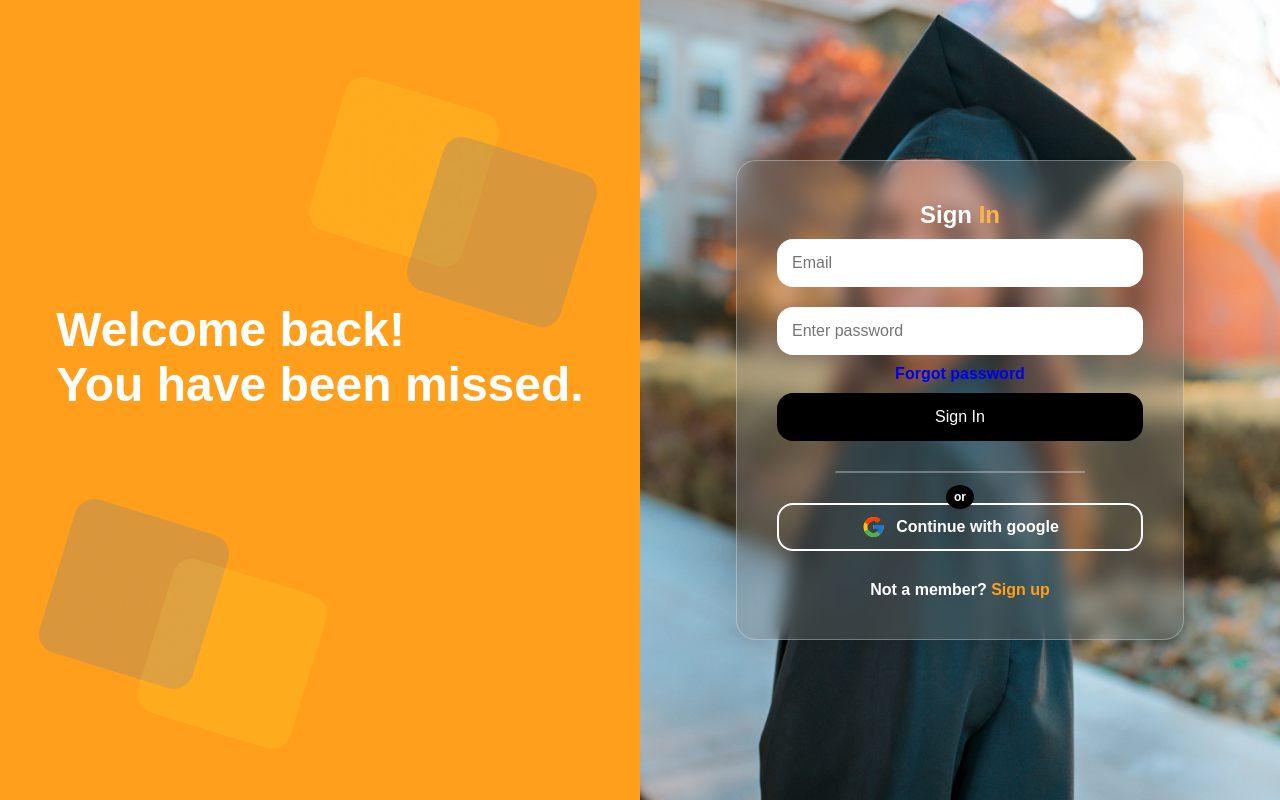
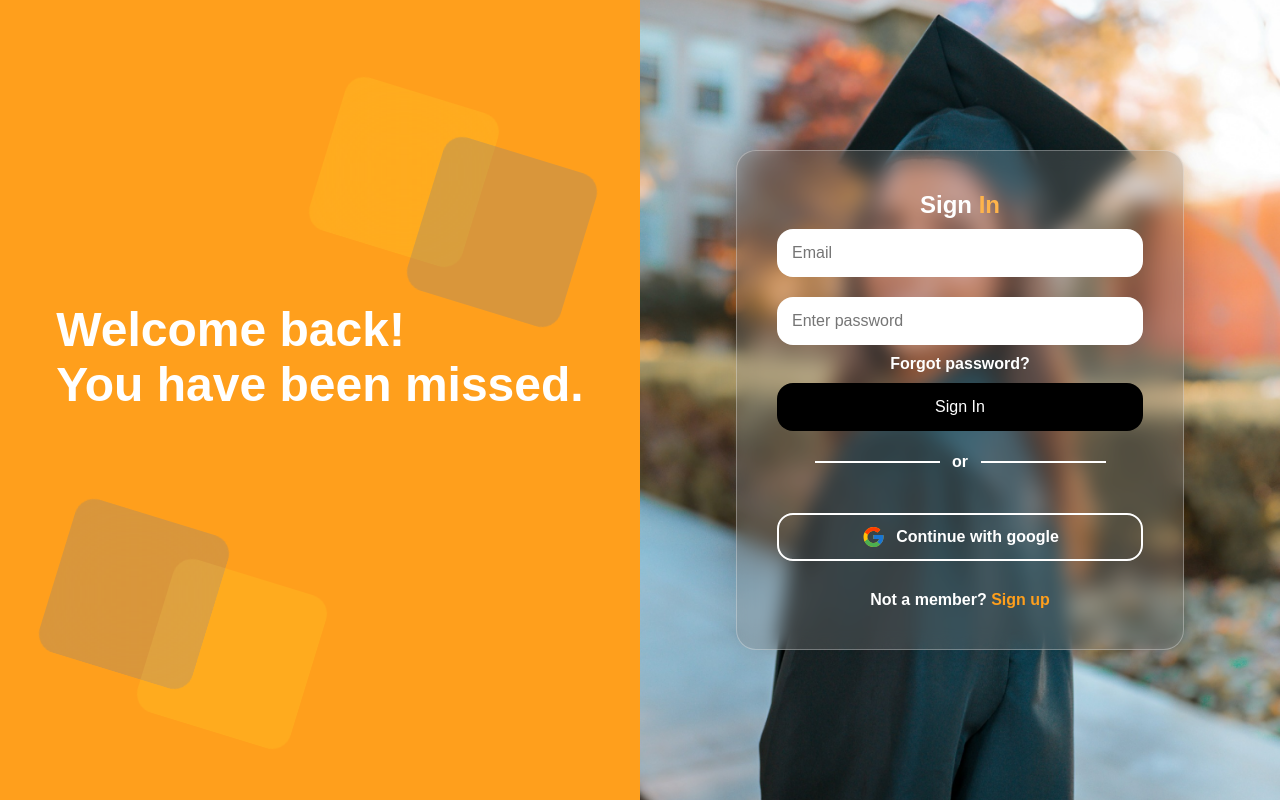
Before and after one commit to Wikki2000/WIS-Grader, a Python web app: template app/templates/login.html in a window 1280 px wide. Run offline with Jinja, Linux system fonts and the light colour scheme; the template is opened without the code that fills it, so the values that code supplies are empty; some libraries are stand-ins or nearby versions.

Commit message:
fix(style): Update styles to align with figma design

```diff
--- a/app/static/css/authenication.css
+++ b/app/static/css/authenication.css
@@ -78,24 +78,23 @@ a {
   border: 2px solid #dc362e !important;
 }
 
-.auth-form-container hr {
+.horizontal-line {
+  display: flex;
+  align-items: center;
+  width: 300px;
+  margin: auto;
+}
+
+.line {
   border-width: 1.5px;
-  border-top: 1px solid #ffffff;
-  max-width: 250px;
+  border: 1px solid #ffffff;
+  width: 125px;
   margin: 20px auto;
-  border-color: rgba(255, 255, 255, 0.3);
 }
 
 .or-text {
-  background: #000000;
-  position: absolute;
-  bottom: 90px;
-  left: 50%;
-  transform: translateX(-50%);
-  border-radius: 50%;
-  padding: 5px 8px;
-  font-size: 12px;
-  color: #ffffff;
+  padding: 8px;
+  font-size: 16px;
 }
 
 .signin-text {
--- a/app/static/css/components.css
+++ b/app/static/css/components.css
@@ -5,8 +5,8 @@
   box-sizing: border-box;
 }
 
-body {
-  /* background-color: #FF9F1C; */
+a {
+  text-decoration: none;
 }
 
 /* ==================== App Background Style ======================= */
@@ -232,14 +273,12 @@ body {
   border-radius: 5px;
 }
 
-.auth-card__content .link {
-  text-decoration: none;
+.link {
   color: #ffffff;
 }
 
 .auth-card__alt-option {
-  text-decoration: none;
-  color: #FF9F1C;
+  color: #000000;
 }
 
 /* ==== Authentication alert components ==== */
--- a/app/static/js/course_management.js
+++ b/app/static/js/course_management.js
@@ -121,7 +121,7 @@ $(document).ready(function () {
       });
 
       $('.button--cancel, .fa-times').click(function () {
-        $('.modal--delete').remove();
+        $('#modal-container').remove();
       });
 
     });
--- a/app/templates/login.html
+++ b/app/templates/login.html
@@ -48,7 +48,7 @@
             <input type="email" name="email" id="email" placeholder="Email" required />
             <input type="password" name="password" id="password" placeholder="Enter password" required />
 
-            <p><a href="{{ url_for('app.forgot_password') }}" class="link">Forgot password</a></p>
+            <p><a href="{{ url_for('app.forgot_password') }}" class="link">Forgot password?</a></p>
 
             <button type="submit" name="submit" id="submit" class="button button--signin">Sign In</button>
           </form>
@@ -56,8 +56,12 @@
           <!-- Animate while waiting for server response. -->
           <div class="loader"></div>
 
-          <hr />
-          <p class="or-text">or</p>
+          <div class="horizontal-line">
+            <hr class="line"/>
+            <p class="or-text">or</p>
+            <hr class="line"/>
+          </div>
+
           <button class="button button--google">
             <svg width="25" height="24" viewBox="0 0 25 24" fill="none">
               <path
--- a/app/templates/manage-course.html
+++ b/app/templates/manage-course.html
@@ -100,7 +100,7 @@
               <td>30</td>
               <td>
                 <i class="fa fa-ellipsis-v"></i>
-                <span class="dashboard__table-close-icon">&times;</span>
+                <span class="close-icon">&times;</span>
               </td>
 
               <!-- Table popup mennu -->
--- a/app/templates/manage-students.html
+++ b/app/templates/manage-students.html
@@ -100,7 +100,7 @@
               <td>Computer Science</td>
               <td>
                 <i class="fa fa-ellipsis-v"></i>
-                <span class="dashboard__table-close-icon">&times;</span>
+                <span class="close-icon">&times;</span>
               </td>
 
               <!-- Table popup mennu -->
--- a/app/templates/static_pages/modal-confirm-delete.html
+++ b/app/templates/static_pages/modal-confirm-delete.html
@@ -1,4 +1,5 @@
 <!-- ===== Delete course modal markup ====== -->
+<div id="modal-container" class="modal-container">
   <div class="modal modal--delete">
     <i class="fa fa-times" aria-hidden="true"></i>
     <svg width="50" height="50" viewBox="0 0 50 50" fill="none">
@@ -15,3 +16,4 @@
       <button class="button button--cancel">Cancel</button>
     </span>
   </div>
+</div>
--- a/app/templates/static_pages/modal-course-added-success.html
+++ b/app/templates/static_pages/modal-course-added-success.html
@@ -1,5 +1,5 @@
 <!-- ===== Create course success markup ====== -->
-
+<div class="modal-container">
   <div class="modal modal--course">
     <i class="fa fa-times" aria-hidden="true"></i>
     <img class="modal__image" src="/static/images/dancing_girl.jpeg" alt="">
@@ -15,3 +15,4 @@
       <button class="button button--share"> Share link <i class="fa fa-share-alt" aria-hidden="true"></i> </button>
     </div>
   </div>
+</div>
--- a/app/templates/static_pages/modal-success.html
+++ b/app/templates/static_pages/modal-success.html
@@ -1,11 +1,12 @@
 <!-- ===== success modal markup ====== -->
+<div id="modal-container" class="modal-container">
   <div class="modal modal--delete-success">
     <svg width="60" height="60" viewBox="0 0 60 60" fill="none">
       <path
         d="M30 0C32.7539 0 35.4102 0.351562 37.9688 1.05469C40.5273 1.75781 42.9102 2.77344 45.1172 4.10156C47.3242 5.42969 49.3457 6.99219 51.1816 8.78906C53.0176 10.5859 54.5898 12.6074 55.8984 14.8535C57.207 17.0996 58.2129 19.4922 58.916 22.0312C59.6191 24.5703 59.9805 27.2266 60 30C60 32.7539 59.6484 35.4102 58.9453 37.9688C58.2422 40.5273 57.2266 42.9102 55.8984 45.1172C54.5703 47.3242 53.0078 49.3457 51.2109 51.1816C49.4141 53.0176 47.3926 54.5898 45.1465 55.8984C42.9004 57.207 40.5078 58.2129 37.9688 58.916C35.4297 59.6191 32.7734 59.9805 30 60C27.2461 60 24.5898 59.6484 22.0312 58.9453C19.4727 58.2422 17.0898 57.2266 14.8828 55.8984C12.6758 54.5703 10.6543 53.0078 8.81836 51.2109C6.98242 49.4141 5.41016 47.3926 4.10156 45.1465C2.79297 42.9004 1.78711 40.5078 1.08398 37.9688C0.380859 35.4297 0.0195312 32.7734 0 30C0 27.2461 0.351562 24.5898 1.05469 22.0312C1.75781 19.4727 2.77344 17.0898 4.10156 14.8828C5.42969 12.6758 6.99219 10.6543 8.78906 8.81836C10.5859 6.98242 12.6074 5.41016 14.8535 4.10156C17.0996 2.79297 19.4922 1.78711 22.0312 1.08398C24.5703 0.380859 27.2266 0.0195312 30 0ZM47.666 20.0684L43.6816 16.084L24.375 35.3906L16.3184 27.334L12.334 31.3184L24.375 43.3594L47.666 20.0684Z"
-      fill="#34C759" />
+        fill="#34C759"
+      />
     </svg>
-
 
     <h1 class="modal__title">Success</h1>
 
@@ -17,3 +18,4 @@
       <button class="button button--continue">Continue</button>
     </span>
   </div>
+</div>
```
Also changed, not shown: other parts of app/static/css/components.css (+77 -15 lines), app/static/css/course_management.css (+0 -10 lines), app/static/css/user_dashboard.css (+3 -13 lines), app/templates/forgot_pwd.html (+15 -0 lines), app/templates/register.html (+6 -2 lines), app/templates/reset_pwd.html (+13 -0 lines), app/templates/static_pages/modal-course-form.html (+7 -4 lines), app/templates/verify_email.html (+17 -1 lines). Lines whose indentation alone changed are shown as unchanged.
